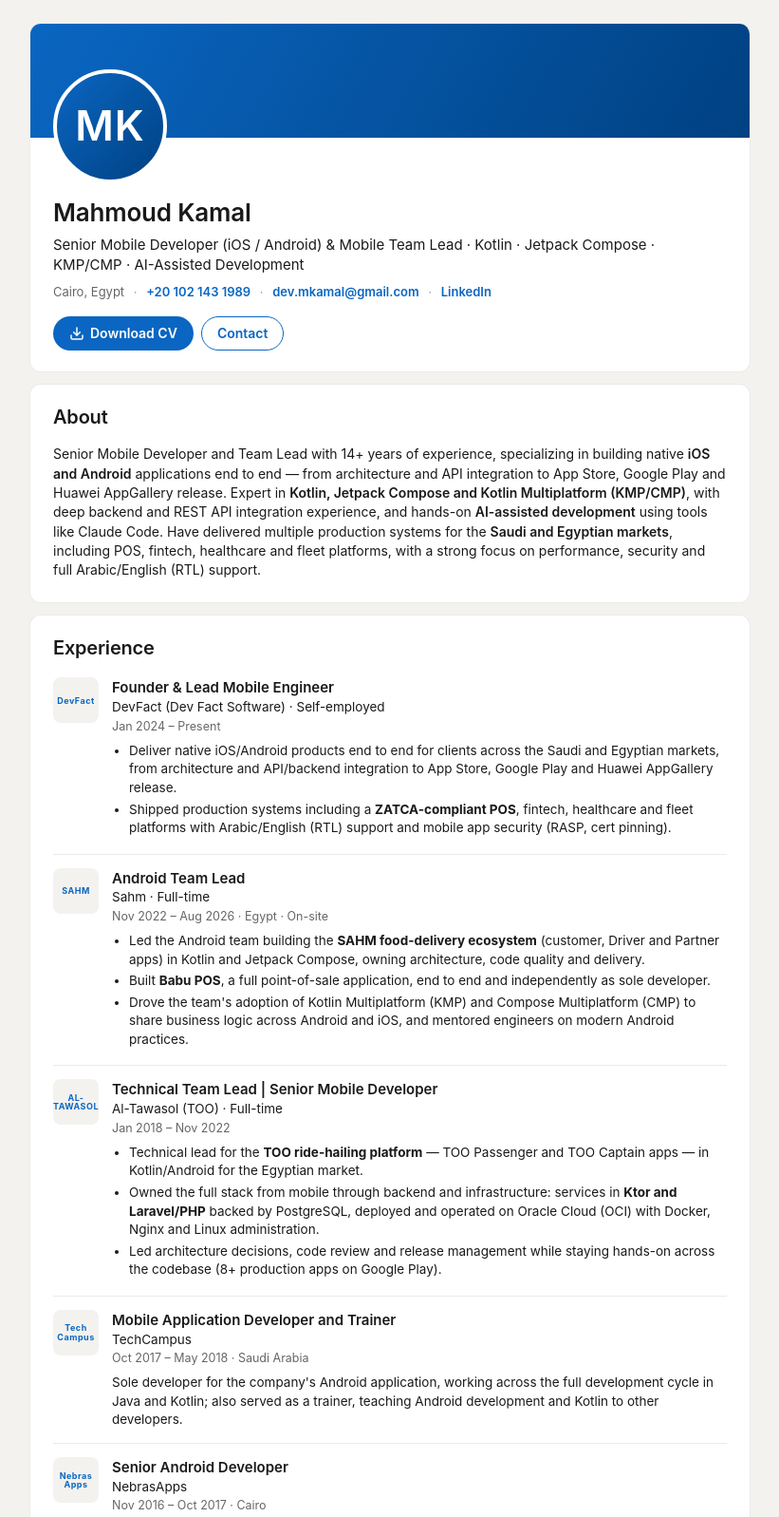
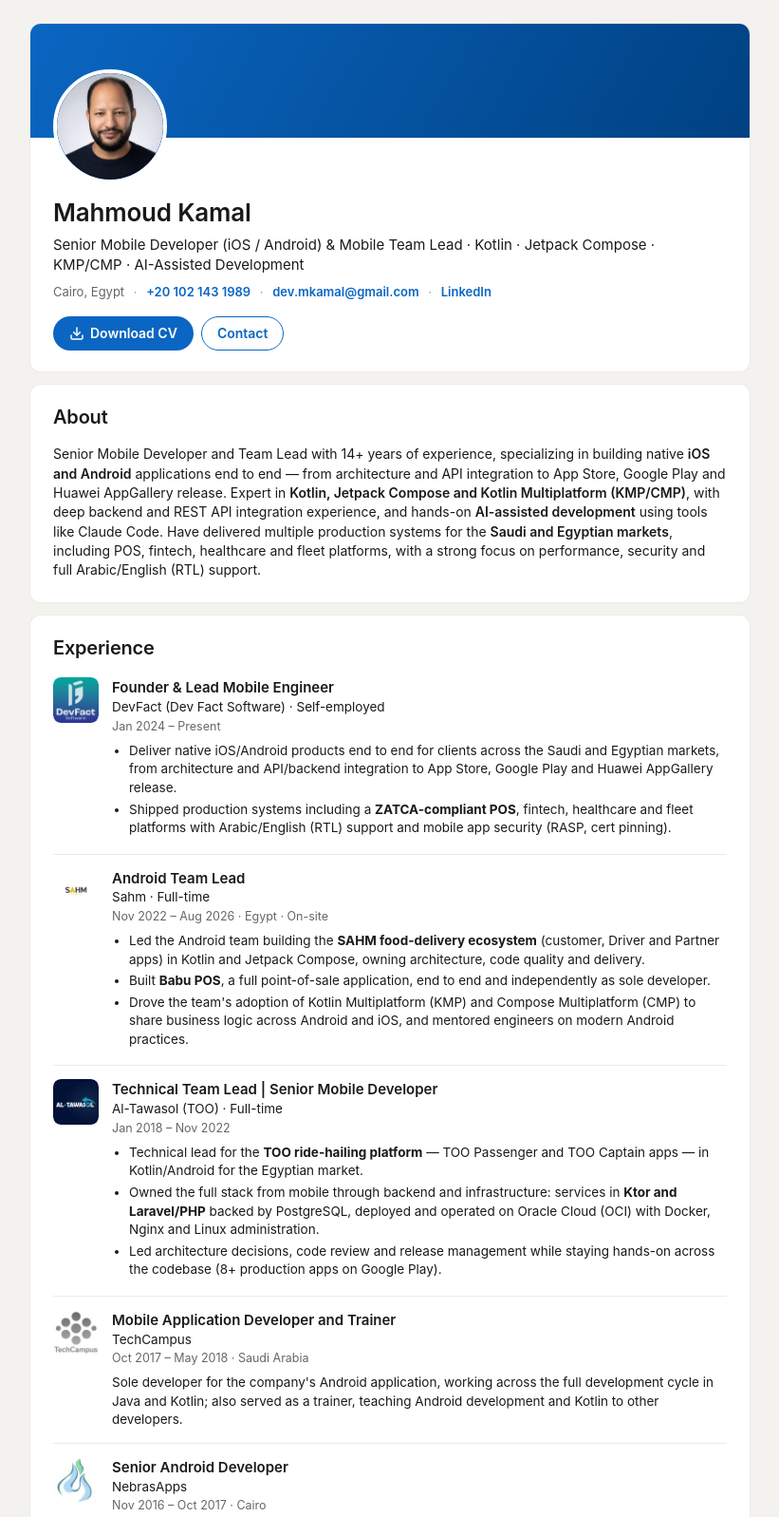
Before and after one commit to Devmkamal/Devmkamal.github.io, a plain HTML site: page index.html in a window 1280 px wide. Shown: the top 1597 px of the page at 95% size, without its empty margins (229-1050 px from the left). Drawn offline with Linux system fonts and the light colour scheme.

Commit message:
Add professional headshot; real logos; LinkedIn-style CV

```diff
--- a/index.html
+++ b/index.html
@@ -61,7 +61,9 @@
     position: absolute; left: 24px; bottom: -48px;
     display: flex; align-items: center; justify-content: center;
     color: #fff; font-size: 44px; font-weight: 600; letter-spacing: 1px;
+    overflow: hidden;
   }
+  .avatar img { width: 100%; height: 100%; object-fit: cover; border-radius: 50%; }
   .hero-body { padding: 60px 24px 22px; }
   .name { font-size: 26px; font-weight: 600; letter-spacing: -0.2px; }
   .headline { font-size: 15px; color: var(--ink); margin-top: 4px; }
@@ -146,7 +148,7 @@
 
   <!-- HERO -->
   <div class="card">
-    <div class="banner"><div class="avatar">MK</div></div>
+    <div class="banner"><div class="avatar"><img src="photo/avatar.jpg" alt="Mahmoud Kamal" onerror="this.remove();this.parentNode.textContent='MK'"></div></div>
     <div class="hero-body">
       <div class="name">Mahmoud Kamal</div>
       <div class="headline">Senior Mobile Developer (iOS / Android) &amp; Mobile Team Lead · Kotlin · Jetpack Compose · KMP/CMP · AI-Assisted Development</div>
@@ -189,7 +191,7 @@
     <h2>Experience</h2>
 
     <div class="item">
-      <div class="logo"><small>DevFact</small><img src="logos/devfact.png" alt="DevFact" onerror="this.remove()"></div>
+      <div class="logo"><small>DevFact</small><img src="logos/devfact.jpeg" alt="DevFact" onerror="this.remove()"></div>
       <div class="it-body">
         <div class="it-title">Founder &amp; Lead Mobile Engineer</div>
         <div class="it-co">DevFact (Dev Fact Software) · Self-employed</div>
@@ -204,7 +206,7 @@
     </div>
 
     <div class="item">
-      <div class="logo"><small>SAHM</small><img src="logos/sahm.png" alt="Sahm" onerror="this.remove()"></div>
+      <div class="logo"><small>SAHM</small><img src="logos/sahm.jpeg" alt="Sahm" onerror="this.remove()"></div>
       <div class="it-body">
         <div class="it-title">Android Team Lead</div>
         <div class="it-co">Sahm · Full-time</div>
@@ -220,7 +222,7 @@
     </div>
 
     <div class="item">
-      <div class="logo"><small>AL-TAWASOL</small><img src="logos/al-tawasol.png" alt="Al-Tawasol" onerror="this.remove()"></div>
+      <div class="logo"><small>AL-TAWASOL</small><img src="logos/al-tawasol.jpeg" alt="Al-Tawasol" onerror="this.remove()"></div>
       <div class="it-body">
         <div class="it-title">Technical Team Lead | Senior Mobile Developer</div>
         <div class="it-co">Al-Tawasol (TOO) · Full-time</div>
@@ -236,7 +238,7 @@
     </div>
 
     <div class="item">
-      <div class="logo"><small>Tech<br>Campus</small><img src="logos/techcampus.png" alt="TechCampus" onerror="this.remove()"></div>
+      <div class="logo"><small>Tech<br>Campus</small><img src="logos/techcampus.jpeg" alt="TechCampus" onerror="this.remove()"></div>
       <div class="it-body">
         <div class="it-title">Mobile Application Developer and Trainer</div>
         <div class="it-co">TechCampus</div>
@@ -248,7 +250,7 @@
     </div>
 
     <div class="item">
-      <div class="logo"><small>Nebras<br>Apps</small><img src="logos/nebrasapps.png" alt="NebrasApps" onerror="this.remove()"></div>
+      <div class="logo"><small>Nebras<br>Apps</small><img src="logos/nebrasapps.jpeg" alt="NebrasApps" onerror="this.remove()"></div>
       <div class="it-body">
         <div class="it-title">Senior Android Developer</div>
         <div class="it-co">NebrasApps</div>
@@ -260,7 +262,7 @@
     </div>
 
     <div class="item">
-      <div class="logo"><small>Media<br>Box</small><img src="logos/mediabox.png" alt="MediaBox.ads" onerror="this.remove()"></div>
+      <div class="logo"><small>Media<br>Box</small></div>
       <div class="it-body">
         <div class="it-title">Team Leader</div>
         <div class="it-co">MediaBox.ads</div>
```
Also changed, not shown: logos/al-tawasol.jpeg (added), logos/devfact.jpeg (added), logos/nebrasapps.jpeg (added), logos/sahm.jpeg (added), logos/techcampus.jpeg (added), photo/avatar.jpg (added), 1 other file.
